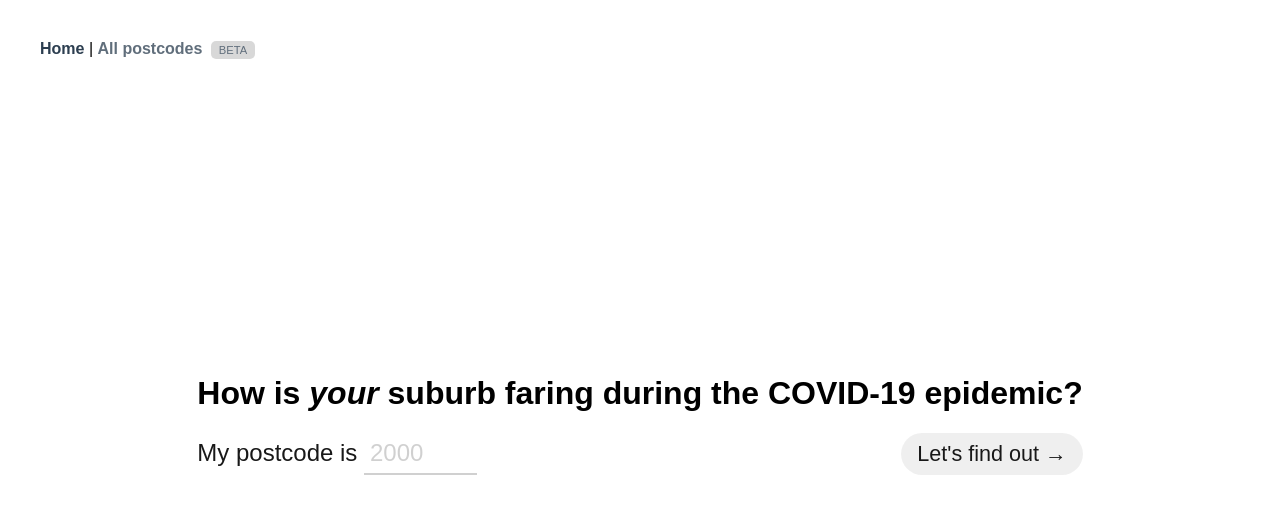
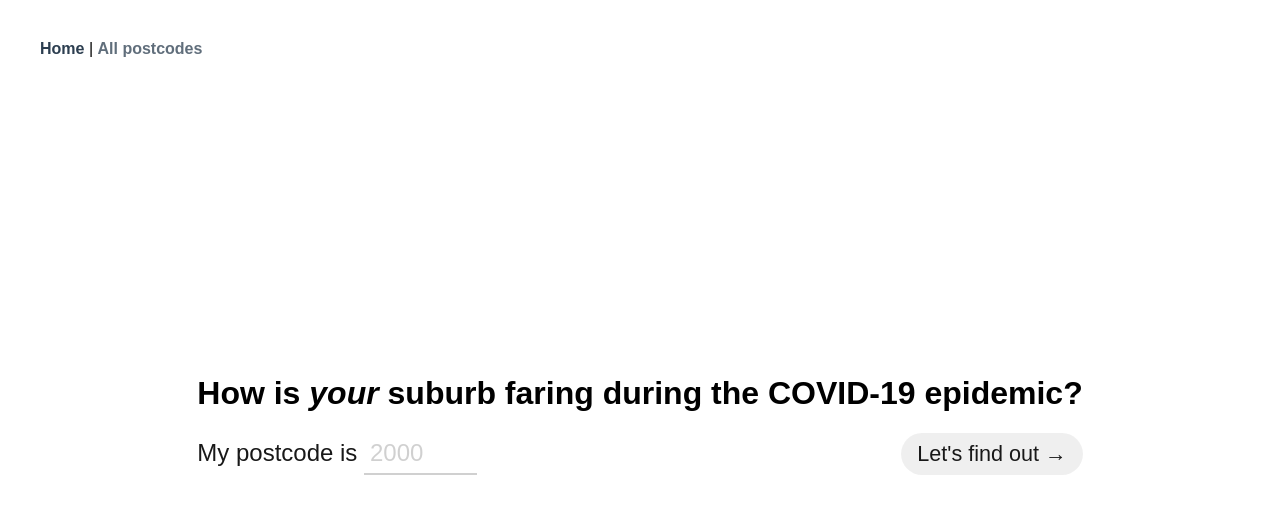
Before and after one commit to Booligoosh/covid19nsw, a Vue app: page / in a window 1280 px wide. Shown: the top 514 px of the page. Built offline with nearby package versions, Linux system fonts and the light colour scheme; no server answers; a web font is replaced by a local one; what vue-sorted-table, vue2-frappe would draw is missing.

Commit message:
Removed beta pill from postcodes btn in nav

```diff
--- a/src/App.vue
+++ b/src/App.vue
@@ -3,14 +3,7 @@
     <div id="nav">
       <router-link to="/">Home</router-link>
       |
-      <router-link to="/all"
-        >All postcodes
-        <span class="beta"
-          ><span class="bracket">(</span>beta<span class="bracket"
-            >)</span
-          ></span
-        ></router-link
-      >
+      <router-link to="/all">All postcodes</router-link>
       <!-- | <router-link to="/about">About</router-link> -->
     </div>
     <div class="page-wrapper">
```
